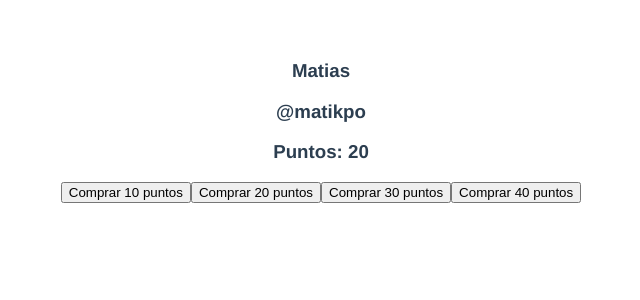
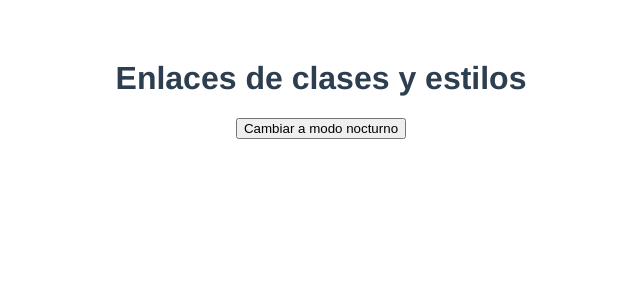
Before and after one commit to magalidefelippe/Vue-course-examples, a Vue app: page / in a window 1280 px wide. Shown: the top 300 px of the page, without its empty margins (319-959 px from the left). Built offline with nearby package versions, Linux system fonts and the light colour scheme.

Commit message:
Binding class with object example

```diff
--- a/src/App.vue
+++ b/src/App.vue
@@ -22,7 +22,13 @@
       :userName="userName"
     />
 
-    <emit-events-example @updateScore="incrementScore" :user="user" />
+    <emit-events-example
+      @updateScore="incrementScore"
+      :user="user"
+      v-show="false"/>
+
+    <binding-clases-y-estilos
+    />
   </div>
 </template>
 
@@ -34,6 +40,8 @@ import ComponentExample from "./components/componentExample.vue";
 import PropsExample from "./components/propsExample.vue";
 import PropsDataFlowExample from "./components/propsDataFlowExample.vue";
 import EmitEventsExample from "./components/EmitEventsExample.vue";
+import BindingClasesYEstilos from "./components/bindingClasesYEstilos.vue";
+
 
 export default {
   name: "App",
@@ -74,6 +82,7 @@ export default {
     PropsExample,
     PropsDataFlowExample,
     EmitEventsExample,
+    BindingClasesYEstilos,
   },
 };
 </script>
--- /dev/null
+++ b/src/components/bindingClasesYEstilos.vue
@@ -0,0 +1,24 @@
+<template>
+  <div :class="{dark: darkMode}">
+    <h1 :class="{lightText: darkMode}">Enlaces de clases y estilos</h1>
+    <button v-if="!darkMode" @click="darkMode = !darkMode">Cambiar a modo nocturno</button>
+    <button v-else @click="darkMode = !darkMode">Cambiar a modo día</button>
+  </div>
+</template>
+
+<script>
+export default {
+  data: () => ({
+    darkMode: false
+  })
+};
+</script>
+
+<style lang="css" scoped>
+.lightText{
+  color: white;
+}
+.dark{
+  background-color: rgb(18, 29, 39);
+}
+</style>
```
Also changed, not shown: src/components/bindingClasesYEstilo.vue (deleted, +0 -10 lines).
